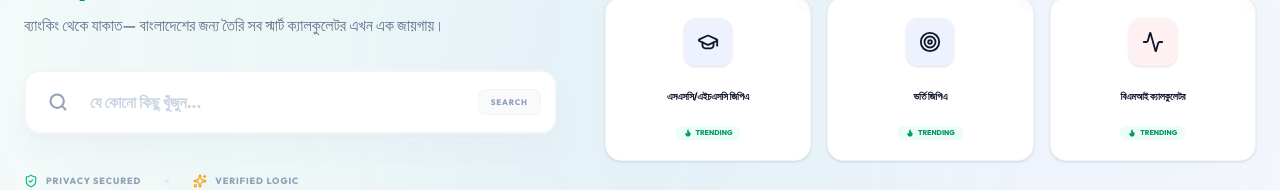
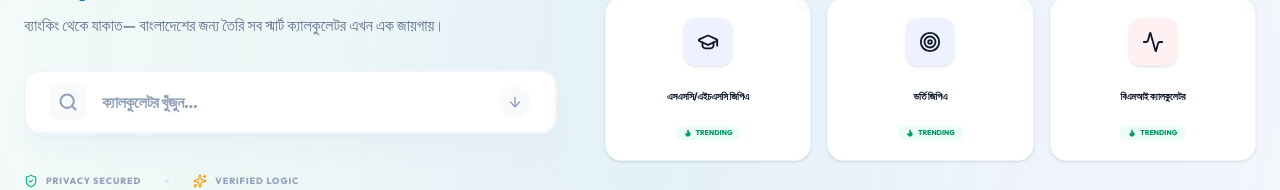
Before and after one commit to DebashisDhali/HisabBD, a React (Vite) app in the folder client/: page / in a window 1280 px wide. Shown: the part 321-511 px from the top of the page. Built offline with nearby package versions, Linux system fonts and the light colour scheme.

Commit message:
Replace search bar with category dropdown filter menu

```diff
--- a/client/src/pages/HomePage.jsx
+++ b/client/src/pages/HomePage.jsx
@@ -24,12 +24,14 @@ import {
     RotateCcw,
     Fingerprint,
     Target,
-    Activity
+    Activity,
+    CheckCircle2
 } from 'lucide-react';
 
 const HomePage = () => {
     const { lang, t } = useLanguage();
-    const [searchQuery, setSearchQuery] = useState('');
+    const [selectedCategory, setSelectedCategory] = useState(null);
+    const [isDropdownOpen, setIsDropdownOpen] = useState(false);
 
     const categories = [
         {
@@ -96,10 +98,15 @@ const HomePage = () => {
         }
     ];
 
-    const allCalculators = categories.flatMap(cat => cat.items.map(item => ({ ...item, catColor: cat.color, catLight: cat.lightColor })));
-    const filteredCalculators = allCalculators.filter(calc =>
-        calc.name.toLowerCase().includes(searchQuery.toLowerCase())
-    );
+    const allCalculators = categories.flatMap(cat => cat.items.map(item => ({ ...item, catColor: cat.color, catLight: cat.lightColor, categoryId: cat.id })));
+    const filteredCalculators = selectedCategory
+        ? allCalculators.filter(calc => calc.categoryId === selectedCategory)
+        : [];
+
+    const handleCategorySelect = (id) => {
+        setSelectedCategory(id === selectedCategory ? null : id);
+        setIsDropdownOpen(false);
+    };
 
     return (
         <div className="relative min-h-screen bg-[#fafbfc]">
@@ -115,14 +122,14 @@ const HomePage = () => {
                 <div className="absolute bottom-[-10%] right-[-5%] w-[60rem] h-[60rem] bg-blue-500/5 blur-[120px] rounded-full"></div>
             </div>
 
-            {/* SEARCH SPOTLIGHT BACKDROP */}
+            {/* SEARCH/FILTER BACKDROP */}
             <AnimatePresence>
-                {searchQuery && (
+                {(isDropdownOpen || selectedCategory) && (
                     <motion.div
                         initial={{ opacity: 0 }}
                         animate={{ opacity: 1 }}
                         exit={{ opacity: 0 }}
-                        onClick={() => setSearchQuery('')}
+                        onClick={() => { setIsDropdownOpen(false); setSelectedCategory(null); }}
                         className="fixed inset-0 bg-slate-950/20 backdrop-blur-[2px] z-40 transition-all cursor-pointer"
                     />
                 )}
@@ -153,50 +160,86 @@ const HomePage = () => {
                                 </p>
                             </motion.div>
 
-                            {/* INTEGRATED SEARCH HUB */}
+                            {/* INTEGRATED DROPDOWN FILTER HUB */}
                             <div className="relative group z-50">
-                                <div className="absolute left-6 top-1/2 -translate-y-1/2 text-slate-400 group-focus-within:text-emerald-500 transition-colors pointer-events-none">
+                                {/* The Main Dropdown Button */}
+                                <button
+                                    onClick={() => setIsDropdownOpen(!isDropdownOpen)}
+                                    className={`w-full h-16 px-6 bg-white border-2 rounded-2xl shadow-xl shadow-slate-200/40 flex items-center justify-between transition-all outline-none ${isDropdownOpen || selectedCategory
+                                        ? 'border-emerald-500 ring-4 ring-emerald-500/5'
+                                        : 'border-slate-100 hover:border-slate-200'
+                                        }`}
+                                >
+                                    <div className="flex items-center gap-4">
+                                        <div className={`p-2 rounded-lg ${selectedCategory ? 'bg-emerald-50 text-emerald-600' : 'bg-slate-50 text-slate-400'}`}>
                                             <Search size={20} strokeWidth={2.5} />
                                         </div>
-                                <input
-                                    type="text"
-                                    placeholder={t('যে কোনো কিছু খুঁজুন...', 'Instant Discovery...')}
-                                    value={searchQuery}
-                                    onChange={(e) => setSearchQuery(e.target.value)}
-                                    className="w-full h-16 pl-16 pr-32 bg-white border-2 border-slate-100 rounded-2xl shadow-xl shadow-slate-200/40 outline-none focus:border-emerald-500 focus:ring-8 focus:ring-emerald-500/5 transition-all font-black text-slate-800 placeholder:text-slate-300"
-                                />
-                                <div className="absolute right-4 top-1/2 -translate-y-1/2 flex items-center gap-2">
-                                    {searchQuery && (
-                                        <button onClick={() => setSearchQuery('')} className="p-2 bg-slate-50 rounded-lg text-slate-400 hover:text-red-500 transition-all"><RotateCcw size={14} /></button>
-                                    )}
-                                    <div className={`px-3 py-1.5 rounded-lg text-[8px] font-black uppercase tracking-widest border ${searchQuery ? 'bg-emerald-600 border-emerald-500 text-white shadow-lg shadow-emerald-500/20' : 'bg-slate-50 border-slate-100 text-slate-400'}`}>
-                                        {searchQuery ? `${filteredCalculators.length} Match` : 'Search'}
+                                        <span className={`text-base font-black tracking-tight ${selectedCategory ? 'text-slate-900' : 'text-slate-400'}`}>
+                                            {selectedCategory
+                                                ? categories.find(c => c.id === selectedCategory)?.title
+                                                : t('ক্যালকুলেটর খুঁজুন...', 'Select Calculator Category...')}
+                                        </span>
                                     </div>
+                                    <div className={`p-2 rounded-full bg-slate-50 transition-transform duration-300 ${isDropdownOpen ? 'rotate-180 bg-emerald-50 text-emerald-600' : 'text-slate-400'}`}>
+                                        <ArrowRight size={16} className="rotate-90" />
                                     </div>
+                                </button>
 
+                                {/* Dropdown Menu Options */}
                                 <AnimatePresence>
-                                    {searchQuery && (
+                                    {isDropdownOpen && (
                                         <motion.div
                                             initial={{ opacity: 0, y: 10, scale: 0.95 }}
                                             animate={{ opacity: 1, y: 0, scale: 1 }}
                                             exit={{ opacity: 0, y: 10, scale: 0.95 }}
-                                            className="absolute top-[110%] left-0 w-full bg-white/95 backdrop-blur-2xl border border-slate-100 rounded-2xl shadow-2xl p-4 overflow-hidden z-50 transition-all"
+                                            className="absolute top-[110%] left-0 w-full bg-white/95 backdrop-blur-2xl border border-slate-100 rounded-2xl shadow-2xl p-2 overflow-hidden z-50"
                                         >
-                                            <div className="max-h-[350px] overflow-y-auto custom-scrollbar space-y-1">
-                                                <div className="px-4 py-2 border-b border-slate-50 mb-2">
-                                                    <span className="text-[8px] font-black text-slate-400 uppercase tracking-widest">SYSTEM OVERVIEW</span>
+                                            <div className="max-h-[300px] overflow-y-auto custom-scrollbar p-2 space-y-2">
+                                                {categories.map((cat) => (
+                                                    <button
+                                                        key={cat.id}
+                                                        onClick={() => handleCategorySelect(cat.id)}
+                                                        className={`w-full flex items-center gap-4 p-3 rounded-xl transition-all group/item ${selectedCategory === cat.id ? 'bg-emerald-50 border border-emerald-100' : 'hover:bg-slate-50 border border-transparent'}`}
+                                                    >
+                                                        <div className={`w-10 h-10 ${cat.lightColor} rounded-xl flex items-center justify-center`}>
+                                                            {/* We don't have cat icon here, used generic dot or nothing. Let's use a colored bar */}
+                                                            <div className={`w-3 h-3 rounded-full ${cat.color}`}></div>
                                                         </div>
-                                                {filteredCalculators.length > 0 ? (
-                                                    filteredCalculators.map((item) => (
-                                                        <Link key={item.id} to={item.path} className="flex items-center gap-4 p-3 rounded-xl hover:bg-slate-50 transition-all group/item">
+                                                        <div className="flex-grow text-left">
+                                                            <h4 className={`text-sm font-black uppercase tracking-tight ${selectedCategory === cat.id ? 'text-emerald-700' : 'text-slate-900'}`}>{cat.title}</h4>
+                                                            <p className="text-[9px] font-bold text-slate-400 uppercase tracking-widest truncate">{cat.items.length} Calculators</p>
+                                                        </div>
+                                                        {selectedCategory === cat.id && <CheckCircle2 size={16} className="text-emerald-500" />}
+                                                    </button>
+                                                ))}
+                                            </div>
+                                        </motion.div>
+                                    )}
+                                </AnimatePresence>
+
+                                {/* Filtered Results List (Similar to old search results) */}
+                                <AnimatePresence>
+                                    {!isDropdownOpen && selectedCategory && (
+                                        <motion.div
+                                            initial={{ opacity: 0, y: 20 }}
+                                            animate={{ opacity: 1, y: 0 }}
+                                            exit={{ opacity: 0, y: 10 }}
+                                            className="absolute top-[110%] left-0 w-full bg-white/95 backdrop-blur-2xl border border-emerald-100 rounded-2xl shadow-2xl p-4 overflow-hidden z-40"
+                                        >
+                                            <div className="flex justify-between items-center px-2 py-2 border-b border-slate-50 mb-2">
+                                                <span className="text-[8px] font-black text-emerald-500 uppercase tracking-widest">
+                                                    {categories.find(c => c.id === selectedCategory)?.title} TOOLS
+                                                </span>
+                                                <button onClick={() => setSelectedCategory(null)} className="text-[9px] font-bold text-red-400 hover:text-red-500 uppercase tracking-widest">Clear</button>
+                                            </div>
+                                            <div className="max-h-[350px] overflow-y-auto custom-scrollbar space-y-2">
+                                                {filteredCalculators.map((item) => (
+                                                    <Link key={item.id} to={item.path} className="flex items-center gap-4 p-3 rounded-xl hover:bg-emerald-50/50 transition-all group/item border border-transparent hover:border-emerald-100">
                                                         <div className={`w-10 h-10 ${item.catLight} rounded-xl flex items-center justify-center`}>{React.cloneElement(item.icon, { size: 18, className: "text-slate-900" })}</div>
                                                         <div className="flex-grow"><h4 className="text-xs font-black text-slate-900 group-hover/item:text-emerald-600 transition-colors uppercase tracking-tight">{item.name}</h4></div>
                                                         <ArrowRight size={12} className="text-slate-200 group-hover/item:text-emerald-500 transition-all" />
                                                     </Link>
-                                                    ))
-                                                ) : (
-                                                    <div className="py-10 text-center"><p className="text-[10px] font-black text-slate-400 uppercase tracking-widest">No match found</p></div>
-                                                )}
+                                                ))}
                                             </div>
                                         </motion.div>
                                     )}
```
Lines whose indentation alone changed are shown as unchanged.
